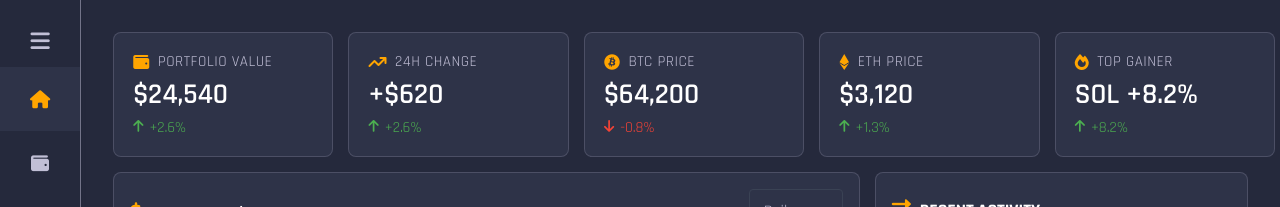
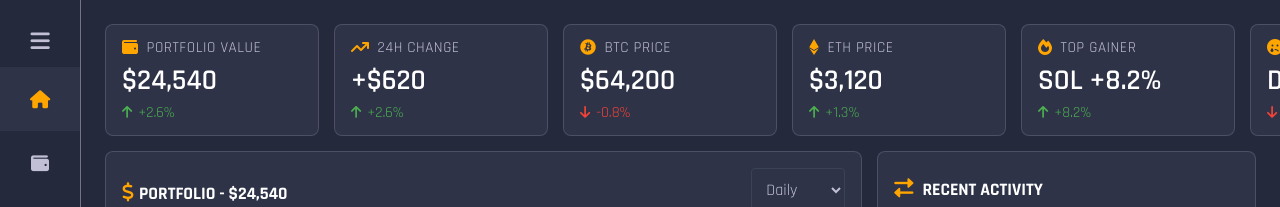
Before and after one commit to joseph-johnson27001/crypto-dashboard, a Vue app: page / in a window 1280 px wide. Shown: the top 207 px of the page. Built offline with nearby package versions, Linux system fonts and the light colour scheme.

Commit message:
Layout update

```diff
--- a/src/App.vue
+++ b/src/App.vue
@@ -38,8 +38,9 @@ body {
 }
 
 .content {
-  padding: 2rem;
+  padding: 1.5rem;
   width: 100%;
   overflow-y: scroll;
+  scrollbar-width: none;
 }
 </style>
--- a/src/components/UI/StatCard.vue
+++ b/src/components/UI/StatCard.vue
@@ -38,7 +38,7 @@ export default {
   background: #2e3348;
   border: 1px solid rgba(193, 191, 214, 0.2);
   border-radius: 8px;
-  padding: 1.2rem;
+  padding: 0.8rem 1rem;
   min-width: 180px;
   color: #c1bfd6;
   font-family: "Rajdhani", sans-serif;
```
